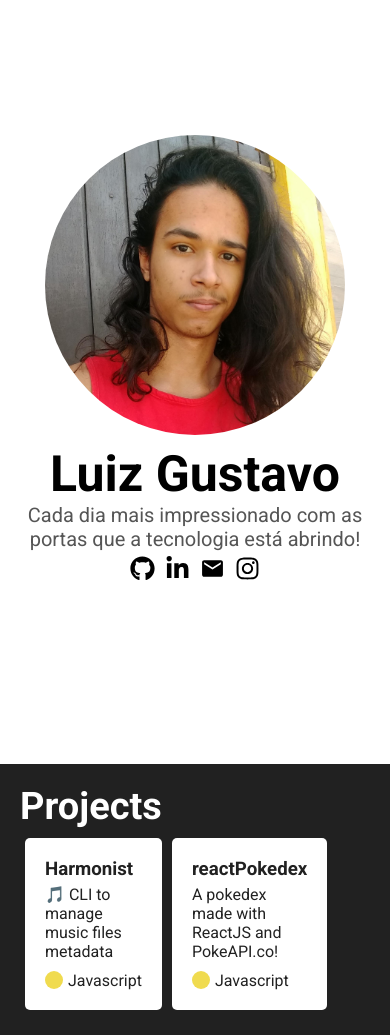
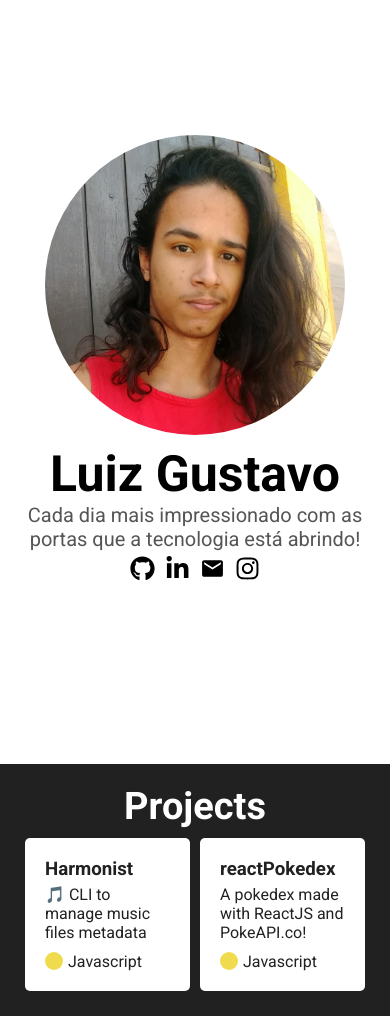
Before and after one commit to iamtheluiz/iamtheluiz.github.io, a React (Create React App) app: page / in a window 390 px wide. Built offline with nearby package versions, Linux system fonts and the light colour scheme.

Commit message:
feat: change 'Project' section grid on mobile devices

```diff
--- a/src/components/Projects/styles.css
+++ b/src/components/Projects/styles.css
@@ -4,6 +4,7 @@ section#Projects {
   color: white;
 }
 section#Projects h2 {
+  text-align: center;
   margin-bottom: 5px;
 }
 
@@ -39,3 +40,14 @@ li.card div.circle {
   border-radius: 9px;
   margin-right: 5px;
 }
+
+@media(max-width: 600px) {
+  section#Projects ul {
+    grid-template-columns: 1fr;
+  }
+}
+@media(max-width: 900px) {
+  section#Projects ul {
+    grid-template-columns: 1fr 1fr;
+  }
+}
```
